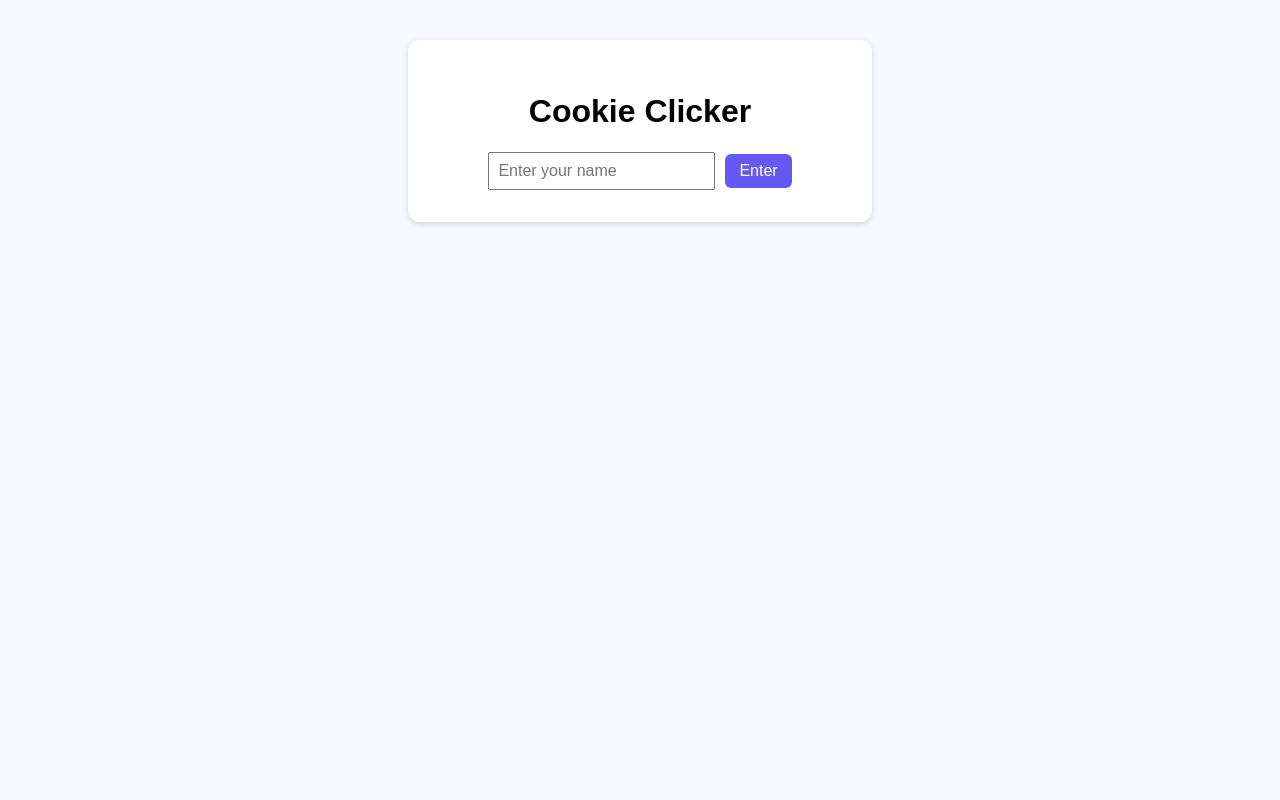
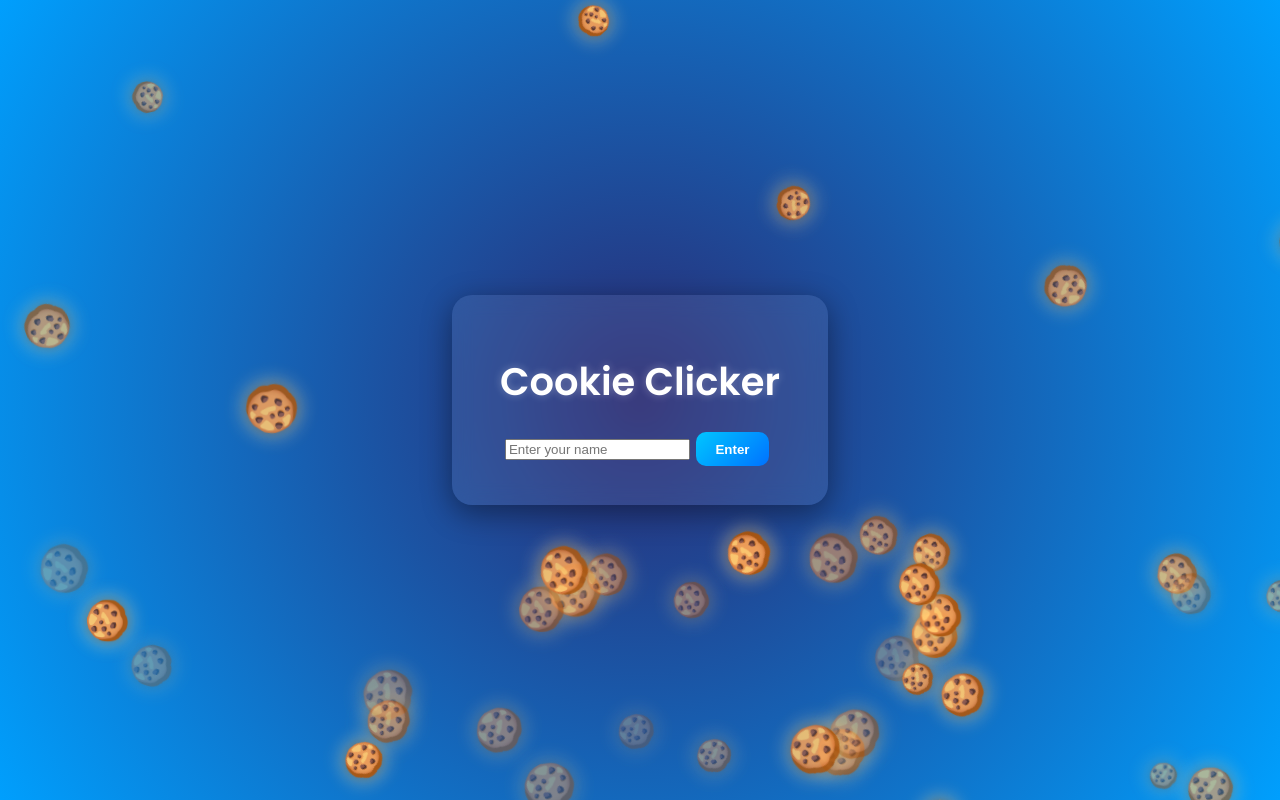
Before and after one commit to brehH1/cookieclicker, a React (Vite) app in the folder frontend/: page / in a window 1280 px wide. Built offline with nearby package versions, Linux system fonts and the light colour scheme.

Commit message:
style updatee

```diff
--- a/frontend/index.html
+++ b/frontend/index.html
@@ -4,6 +4,11 @@
     <meta charset="UTF-8" />
     <meta name="viewport" content="width=device-width, initial-scale=1.0" />
     <title>Cookie Clicker</title>
+    <link rel="icon" type="image/png" href="/cookie.png" />
+    <link rel="preconnect" href="https://fonts.googleapis.com">
+<link rel="preconnect" href="https://fonts.gstatic.com" crossorigin>
+<link href="https://fonts.googleapis.com/css2?family=Poppins:wght@400;600&display=swap" rel="stylesheet">
+
   </head>
   <body>
     <div id="root"></div>
--- a/frontend/src/app.jsx
+++ b/frontend/src/app.jsx
@@ -1,17 +1,22 @@
 import React, { useState } from "react";
 import Login from "./components/Login";
 import Game from "./components/Game";
+import CookieBackground from "./components/CookieBackground";
 
 export default function App() {
   const [player, setPlayer] = useState(null);
 
   return (
-    <div className="container">
+    <>
+      {!player && <CookieBackground />}
+
+      <div className="container" style={{ position: "relative", zIndex: 1 }}>
         {!player ? (
           <Login onLogin={(user) => setPlayer(user)} />
         ) : (
           <Game player={player} onExit={() => setPlayer(null)} />
         )}
       </div>
+    </>
   );
 }
--- /dev/null
+++ b/frontend/src/components/CookieBackground.jsx
@@ -0,0 +1,37 @@
+import React, { useEffect } from "react";
+
+export default function CookieBackground() {
+  useEffect(() => {
+    const container = document.querySelector(".cookie-bg");
+
+    // Create 25 random flying cookies
+    for (let i = 0; i < 25; i++) {
+      const cookie = document.createElement("div");
+      cookie.classList.add("cookie");
+      cookie.style.left = Math.random() * 100 + "vw";
+      cookie.style.animationDuration = 6 + Math.random() * 6 + "s";
+      cookie.style.opacity = Math.random() * 0.7 + 0.3;
+      cookie.style.fontSize = 24 + Math.random() * 24 + "px";
+      container.appendChild(cookie);
+
+      // Remove cookies that finished animation
+      cookie.addEventListener("animationend", () => cookie.remove());
+    }
+
+    // Keep spawning cookies
+    const interval = setInterval(() => {
+      const cookie = document.createElement("div");
+      cookie.classList.add("cookie");
+      cookie.style.left = Math.random() * 100 + "vw";
+      cookie.style.animationDuration = 6 + Math.random() * 6 + "s";
+      cookie.style.opacity = Math.random() * 0.7 + 0.3;
+      cookie.style.fontSize = 24 + Math.random() * 24 + "px";
+      container.appendChild(cookie);
+      cookie.addEventListener("animationend", () => cookie.remove());
+    }, 800);
+
+    return () => clearInterval(interval);
+  }, []);
+
+  return <div className="cookie-bg"></div>;
+}
--- a/frontend/src/components/Game.jsx
+++ b/frontend/src/components/Game.jsx
@@ -8,7 +8,6 @@ export default function Game({ player, onExit }) {
   const [saving, setSaving] = useState(false);
   const [loading, setLoading] = useState(true);
 
-  // 🍪 Handle cookie click
   const handleClick = async () => {
     const newCount = cookies + 1;
     setCookies(newCount);
@@ -22,7 +21,6 @@ export default function Game({ player, onExit }) {
     }
   };
 
-  // 🏆 Load leaderboard
   const fetchLeaderboard = async () => {
     try {
       const res = await api.get("/leaderboard");
@@ -32,7 +30,6 @@ export default function Game({ player, onExit }) {
     }
   };
 
-  // 🧩 Load upgrades
   const fetchUpgrades = async () => {
     try {
       const res = await api.get("/upgrades", {
@@ -44,7 +41,6 @@ export default function Game({ player, onExit }) {
     }
   };
 
-  // 🛒 Buy upgrade
   const handleBuyUpgrade = async (id) => {
     try {
       const res = await api.post("/buy-upgrade", {
@@ -54,7 +50,7 @@ export default function Game({ player, onExit }) {
 
       if (res.data.ok) {
         alert("✅ Upgrade purchased!");
-        // Reload both player cookies and upgrades
+
         await fetchUpgrades();
         await fetchLeaderboard();
         const playerRes = await api.post("/auth/login", { username: player.username });
@@ -65,7 +61,6 @@ export default function Game({ player, onExit }) {
     }
   };
 
-  // 🔄 Initial load
   useEffect(() => {
     (async () => {
       await fetchLeaderboard();
@@ -81,13 +76,15 @@ export default function Game({ player, onExit }) {
       <h2>Welcome, {player.username}!</h2>
       <h3>Cookies: {cookies}</h3>
 
-      {/* 🍪 Cookie Button */}
+
       <button
+        className="cookie-button"
+
         style={{
           width: "150px",
           height: "150px",
           borderRadius: "50%",
-          backgroundColor: "#c99700",
+          backgroundColor: "#853d13ff",
           color: "white",
           fontSize: "1.2rem",
           cursor: "pointer",
@@ -95,10 +92,9 @@ export default function Game({ player, onExit }) {
         onClick={handleClick}
         disabled={saving}
       >
-        {saving ? "Saving..." : "🍪 Click Me!"}
+        {saving ? "" : " Click Me!"}
       </button>
 
-      {/* 🔁 Refresh + Exit Buttons */}
       <div style={{ marginTop: "1.5rem" }}>
         <button onClick={fetchLeaderboard}>🔁 Refresh Leaderboard</button>
         <button
@@ -109,7 +105,6 @@ export default function Game({ player, onExit }) {
         </button>
       </div>
 
-      {/* 🏆 Leaderboard */}
       <div style={{ marginTop: "2rem" }}>
         <h3>Leaderboard</h3>
         <ol style={{ textAlign: "left", display: "inline-block" }}>
@@ -121,7 +116,6 @@ export default function Game({ player, onExit }) {
         </ol>
       </div>
 
-      {/* 🧩 Upgrades Section */}
       <div style={{ marginTop: "2rem" }}>
         <h3>Upgrades</h3>
         {upgrades.length === 0 ? (
--- a/frontend/src/styles.css
+++ b/frontend/src/styles.css
@@ -1,44 +1,165 @@
 body {
-  font-family: Arial, sans-serif;
-  background: #f7f7ff;
+  font-family: 'Poppins', system-ui, sans-serif;
+  background: radial-gradient(circle at center, #2a2a72 0%, #009ffd 100%);
+  color: #fff;
+  margin: 0;
+  padding: 0;
+  min-height: 100vh;
   display: flex;
   justify-content: center;
-  align-items: flex-start;
-  padding: 2rem;
+  align-items: center;
 }
 
-.card {
-  background: white;
-  padding: 2rem;
-  border-radius: 12px;
-  box-shadow: 0 2px 6px rgba(0, 0, 0, 0.15);
-  width: 400px;
+.container {
+  max-width: 700px;
+  background: rgba(255, 255, 255, 0.08);
+  backdrop-filter: blur(10px);
+  padding: 2rem 3rem;
+  border-radius: 20px;
+  box-shadow: 0 8px 30px rgba(0, 0, 0, 0.4);
   text-align: center;
-  margin-bottom: 2rem;
 }
 
-input {
-  padding: 8px;
-  font-size: 16px;
-  margin-right: 10px;
+h1, h2, h3 {
+  font-weight: 600;
+  text-shadow: 0 0 8px rgba(255, 255, 255, 0.3);
+}
+
+h1 {
+  font-size: 2.4rem;
+  margin-bottom: 1rem;
+}
+
+.cookie-button {
+  width: 300px;
+  height: 300px;
+  border-radius: 50%;
+  border: none;
+  background-image: url("/cookie.png");
+  background-size: cover;
+  background-position: center;
+  background-repeat: no-repeat;
+  cursor: pointer;
+  box-shadow: 0 0 40px rgba(255, 220, 100, 0.4),
+              inset 0 0 15px rgba(0, 0, 0, 0.3);
+  transition: transform 0.15s ease, box-shadow 0.3s ease;
+}
+
+.cookie-button:hover {
+  transform: scale(1.05);
+  box-shadow: 0 0 60px rgba(255, 200, 100, 0.6),
+              inset 0 0 10px rgba(255, 255, 255, 0.3);
+}
+
+.cookie-button:active {
+  transform: scale(0.94);
+  box-shadow: 0 0 20px rgba(255, 200, 100, 0.5),
+              inset 0 0 20px rgba(0, 0, 0, 0.4);
+}
+
+@keyframes sparkle {
+  0% {
+    transform: scale(1) rotate(0deg);
+    opacity: 1;
+  }
+  100% {
+    transform: scale(2) rotate(360deg);
+    opacity: 0;
+  }
+}
+
+.cookie-button::after {
+  content: "";
+  position: absolute;
+  inset: 0;
+  border-radius: 50%;
+  opacity: 0;
+}
+
+.cookie-button:active::after {
+  animation: sparkle 0.3s ease;
+  opacity: 1;
+}
+
+
+.cookie-bg {
+  position: fixed;
+  top: 0;
+  left: 0;
+  width: 100%;
+  height: 100%;
+  overflow: hidden;
+  pointer-events: none;
+  z-index: 0;
+}
+
+.cookie {
+  position: absolute;
+  top: -50px;
+  text-shadow: 0 0 10px rgba(0,0,0,0.3);
+  animation: fall linear forwards;
+  filter: drop-shadow(0 0 10px rgba(255, 220, 150, 0.8));
+}
+.cookie::before {
+  content: "🍪";
+}
+
+@keyframes fall {
+  0% {
+    transform: translateY(-10vh) rotate(0deg);
+  }
+  100% {
+    transform: translateY(110vh) rotate(360deg);
+  }
 }
 
 button {
-  padding: 8px 14px;
-  font-size: 16px;
+  margin: 0.4rem;
+  padding: 0.6rem 1.2rem;
   border: none;
-  background: #6558f5;
-  color: white;
-  border-radius: 6px;
+  border-radius: 10px;
+  background: linear-gradient(135deg, #00c6ff, #0072ff);
+  color: #fff;
+  font-weight: 600;
   cursor: pointer;
+  transition: transform 0.2s ease, opacity 0.2s ease;
 }
 
 button:hover {
-  background: #4e45d3;
+  transform: translateY(-3px);
+  opacity: 0.9;
 }
 
-.big-btn {
-  font-size: 20px;
-  padding: 12px 24px;
-  margin: 10px 0;
+button:disabled {
+  background: #555;
+  cursor: not-allowed;
+  opacity: 0.6;
 }
+
+ol, ul {
+  padding: 0;
+  list-style: none;
+}
+
+li {
+  background: rgba(255, 255, 255, 0.1);
+  border-radius: 8px;
+  margin: 0.3rem 0;
+  padding: 0.5rem 0.8rem;
+  transition: background 0.3s;
+}
+
+li:hover {
+  background: rgba(255, 255, 255, 0.2);
+}
+
+.upgrade-btn {
+  width: 100%;
+  text-align: left;
+  font-weight: 500;
+}
+
+@keyframes glow {
+  0%, 100% { box-shadow: 0 0 20px #ffd966; }
+  50% { box-shadow: 0 0 40px #ffef99; }
+}
```
Also changed, not shown: frontend/cookie.png (added). Lines whose indentation alone changed are shown as unchanged.
